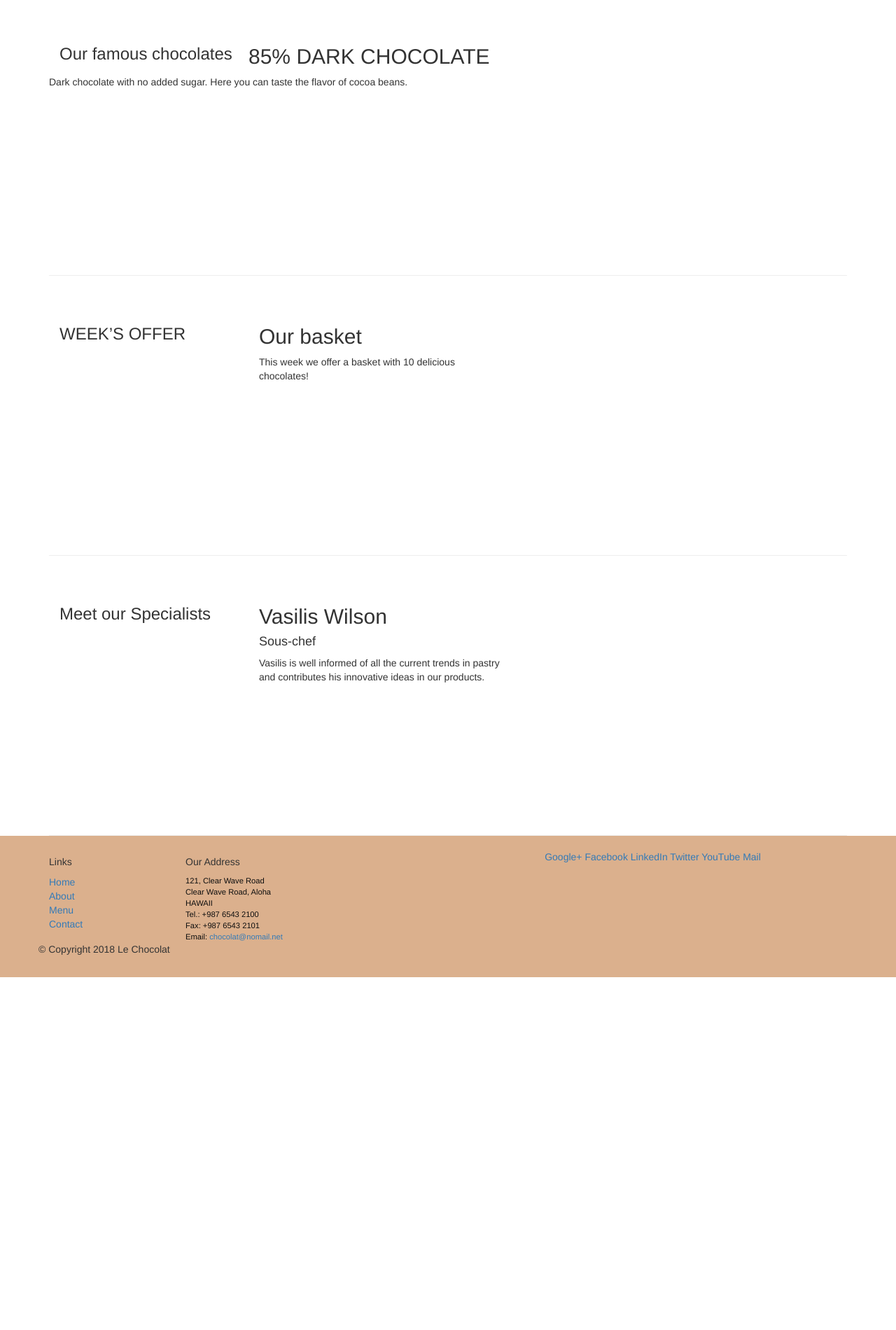
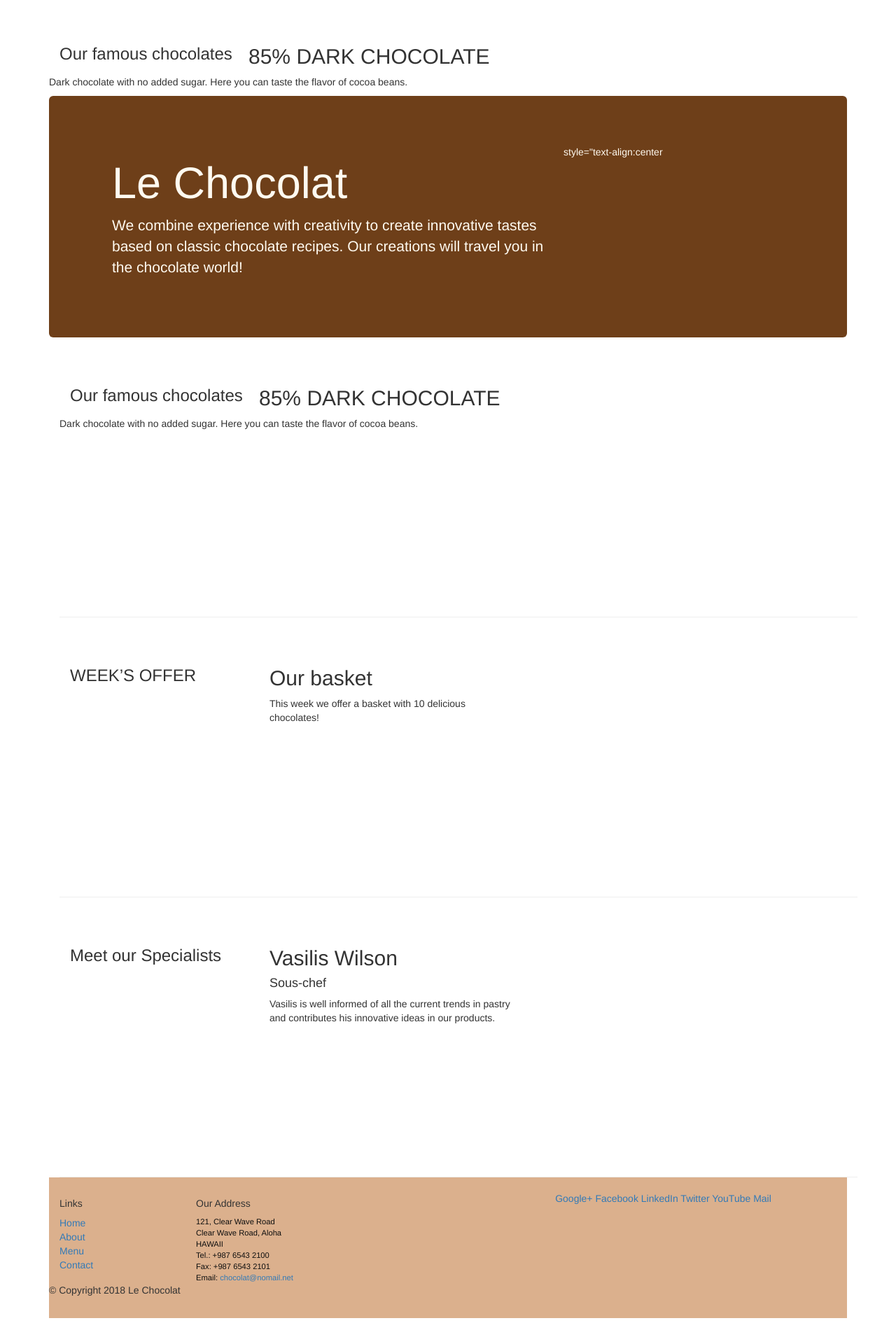
Before and after one commit to sabawoonsarwar/leChocolat, a plain HTML site: page index.html in a window 1280 px wide. Shown: the part 320-2220 px from the top of the page at 70% size. Before the commit the page ends 1716 px from the top, so only its background shows below. Drawn offline with nearby package versions, Linux system fonts and the light colour scheme.

Commit message:
Bootstrap Assignment 1 Task 3

```diff
--- a/index.html
+++ b/index.html
@@ -38,6 +38,125 @@
                 <h2>85% DARK CHOCOLATE</h2>
                 <p>Dark chocolate with no added sugar. Here you can taste the flavor of cocoa beans.</p>
             </div>
+            <!DOCTYPE html>
+            <html lang="en">
+
+            <head>
+                <!-- Required meta tags always come first -->
+                <meta charset="utf-8">
+                <meta name="viewport" content="width=device-width, initial-scale=1, shrink-to-fit=no">
+                <meta http-equiv="x-ua-compatible" content="ie=edge">
+                <!-- Bootstrap CSS -->
+                <link rel="stylesheet" href="node_modules/bootstrap/dist/css/bootstrap.min.css">
+                <link href="css/styles.css" rel="stylesheet">
+                <title>style="text-align:centere Chocolat</title>
+            </head>
+
+            <body>
+
+                <header class="jumbotron">
+                    <div class="container">
+                        <div class="row-row-header">
+                            <div class="col-12 col-sm-8">
+                                <h1>Le Chocolat</h1>
+                                <p>We combine experience with creativity to create innovative tastes based on classic
+                                    chocolate
+                                    recipes. Our creations will travel you in the chocolate world!</p>
+                            </div>
+                            <div class="col col-sm">
+                                style="text-align:center </div>
+                        </div>
+                    </div>
+                </header>
+
+                <div class="container">
+                    <!--first row content-->
+                    <div class="row row-content flex-row-reverse align-items-center">
+                        <div class="col-sm-4 col-md-3">
+                            <h3>Our famous chocolates</h3>
+                        </div>
+                        <div class="col-sm col-md">
+                            <h2>85% DARK CHOCOLATE</h2>
+                            <p>Dark chocolate with no added sugar. Here you can taste the flavor of cocoa beans.</p>
+                        </div>
+                    </div>
+
+
+                    <div class="row row-content">
+                        <!--second row content-->
+                        <div class="col-sm-4 col-md-3">
+                            <h3>WEEK’S OFFER</h3>
+                        </div>
+                        <div class="col-sm-4 col-md">
+                            <h2>Our basket</h2>
+                            <p>This week we offer a basket with 10 delicious chocolates! </p>
+                        </div>
+                    </div>
+
+                    <div class="row flex-row-reverse row-content align-items-center">
+                        <!--third row content-->
+                        <div class="col-sm-4 col-md-3">
+                            <h3>Meet our Specialists</h3>
+                        </div>
+                        <div class="col-sm-4 col-md">
+                            <h2>Vasilis Wilson </h2>
+                            <h4>Sous-chef</h4>
+                            <p>Vasilis is well informed of all the current trends in pastry and contributes his
+                                innovative ideas in
+                                our products.</p>
+                        </div>
+                    </div>
+                </div>
+
+                <footer class="footer">
+                    <div class="container">
+                        <div class="row">
+                            <div class="col-5 offset-1 col-sm-2">
+                                <h5>Links</h5>
+                                <ul class="list-unstyled">
+                                    <li><a href="#">Home</a></li>
+                                    <li><a href="#">About</a></li>
+                                    <li><a href="#">Menu</a></li>
+                                    <li><a href="#">Contact</a></li>
+                                </ul>
+                            </div>
+                            <div class="col-6 col-sm-5">
+                                <h5>Our Address</h5>
+                                <address>
+                                    121, Clear Wave Road<br>
+                                    Clear Wave Road, Aloha<br>
+                                    HAWAII<br>
+                                    Tel.: +987 6543 2100<br>
+                                    Fax: +987 6543 2101<br>
+                                    Email: <a href="mailto:chocolat@nomail.net">chocolat@nomail.net</a>
+                                </address>
+                            </div>
+                            <div class="col col-sm-4">
+                                <div style="text-align:center" class="col-auto">
+                                    <a href="http://google.com/+">Google+</a>
+                                    <a href="http://www.facebook.com/profile.php?id=">Facebook</a>
+                                    <a href="http://www.linkedin.com/in/">LinkedIn</a>
+                                    <a href="http://twitter.com/">Twitter</a>
+                                    <a href="http://youtube.com/">YouTube</a>
+                                    <a href="mailto:">Mail</a>
+                                </div>
+                            </div>
+                        </div>
+                        <div>
+                            <div class="row justify-content-center">
+                                <p> &copy; Copyright 2018 Le Chocolat</p>
+                            </div>
+                        </div>
+                    </div>
+                </footer>
+                <!-- jQuery first, then Tether, then Bootstrap JS. -->
+                <script src="node_modules/jquery/dist/jquery.min.js"></script>
+                <script src="node_modules/tether/dist/js/tether.min.js"></script>
+                <script src="node_modules/popper.js/dist/umd/popper.min.js"></script>
+                <script src="node_modules/bootstrap/dist/js/bootstrap.min.js"></script>
+            </body>
+
+            </html>
         </div>
 
 
```
